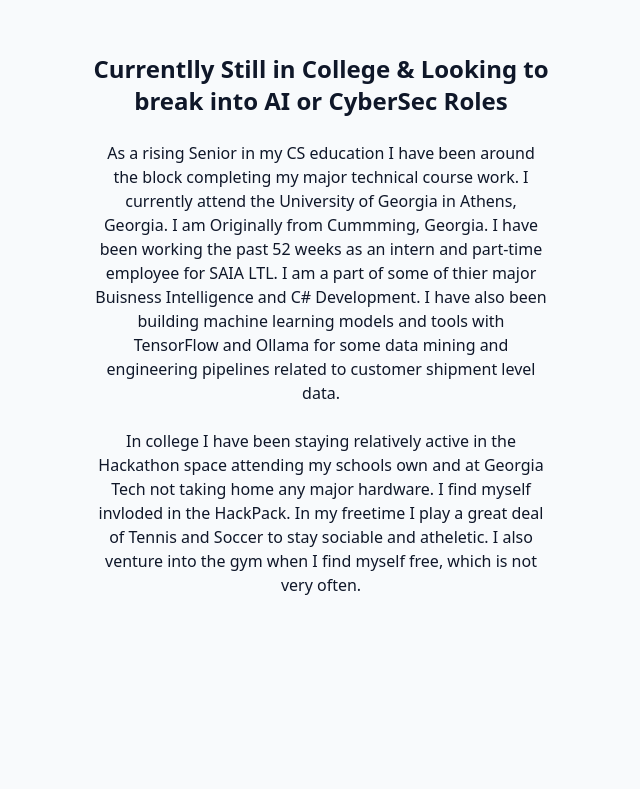
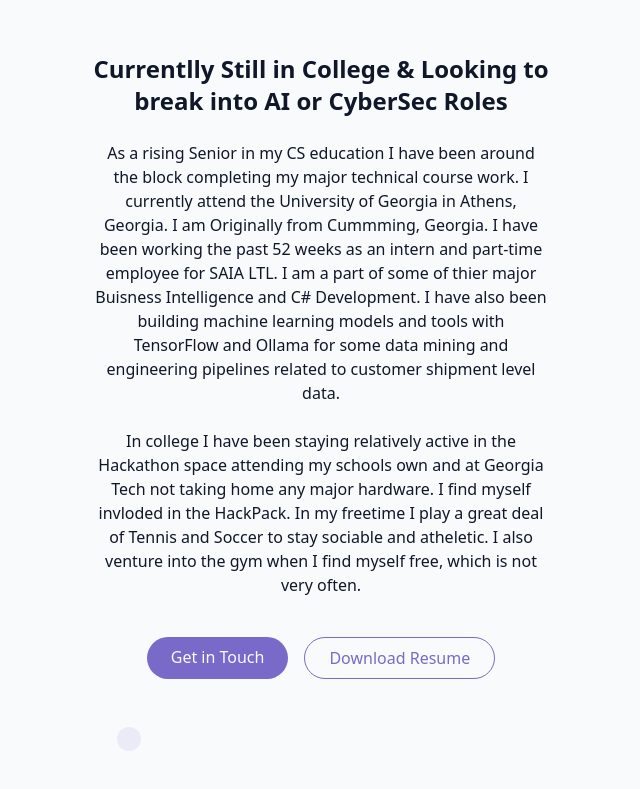
Before and after one commit to rpmeyer3/Parrot, a React (Vite) app: page / in a window 1280 px wide. Shown: the part 931-1720 px from the top of the page, without its empty margins (67-707 px from the left). Before the commit the page ends 1688 px from the top, so only its background shows below. Built offline with nearby package versions, Linux system fonts and the light colour scheme.

Commit message:
Add contact and resume buttons to AboutSection
Introduced 'Get in Touch' and 'Download Resume' buttons to the AboutSection component. Also added placeholder gradient-bordered card elements for future content expansion.

```diff
--- a/src/components/AboutSection.jsx
+++ b/src/components/AboutSection.jsx
@@ -22,11 +22,23 @@ export const AboutSection = () => {
                         taking home any major hardware. I find myself invloded in the HackPack. In my freetime I play a great deal of Tennis and Soccer to stay sociable and atheletic. I also venture into the
                         gym when I find myself free, which is not very often.
                     </p>
-
                         <div className="flex flex-col sm:flex-row gap-4 pt-4 justify-center">
-
+                            <a href="contact" className="cosmic-button"> Get in Touch </a>
+                            <a href="" className="px-6 py-2 rounded-full border border-primary text-primary hover:bg-primary/10 tansition-colors duration-300"> Download Resume</a>
                         </div>
                     <div>
+
+                        <div className="grid grid-cols-1 gap-6"></div>
+                        <div className="gradient-border p-6 card-hover">
+                            <div className="flex items-start gap-4">
+                                <div className="p-3 rounded-full bg-primary/10">
+
+                                </div>
+
+                            </div>
+                        </div>
+                        <div className="gradient-border p-6 card-hover"></div>
+                        <div className="gradient-border p-6 card-hover"></div>
 
                     </div>
                 </div>
```
